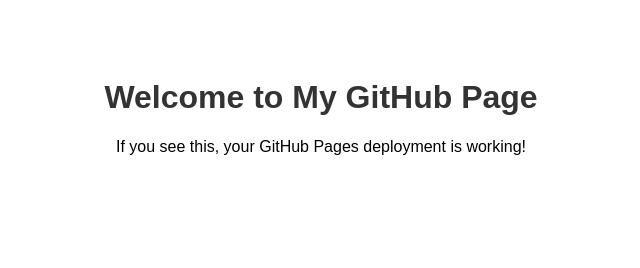
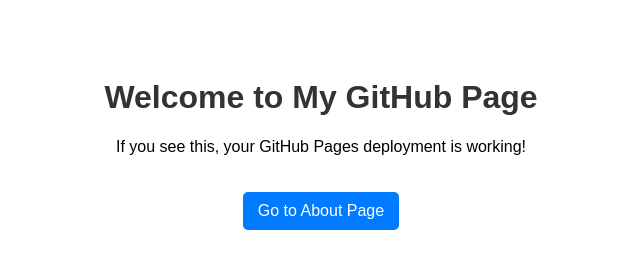
Before and after one commit to odieman32/Portfolio, a plain HTML site: page index.html in a window 1280 px wide. Shown: the whole page, without its empty margins (319-959 px from the left). Drawn offline with Linux system fonts and the light colour scheme.

Commit message:
Update index.html

```diff
--- a/index.html
+++ b/index.html
@@ -13,10 +13,23 @@
         h1 {
             color: #333;
         }
+        a {
+            display: inline-block;
+            margin-top: 20px;
+            padding: 10px 15px;
+            text-decoration: none;
+            background-color: #007BFF;
+            color: white;
+            border-radius: 5px;
+        }
+        a:hover {
+            background-color: #0056b3;
+        }
     </style>
 </head>
 <body>
     <h1>Welcome to My GitHub Page</h1>
     <p>If you see this, your GitHub Pages deployment is working!</p>
+    <a href="about.html">Go to About Page</a>
 </body>
 </html>
```
